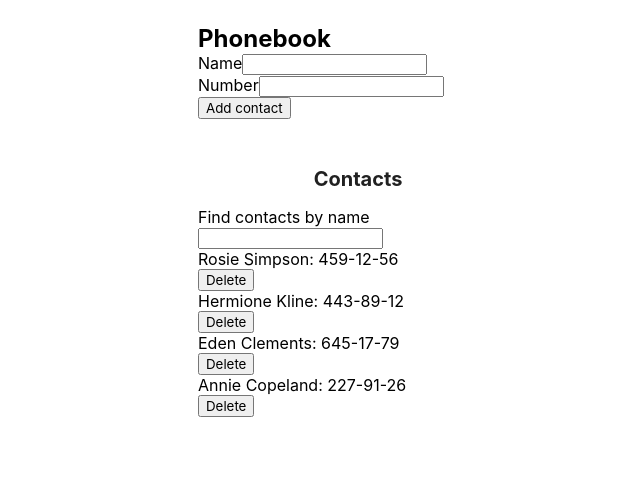
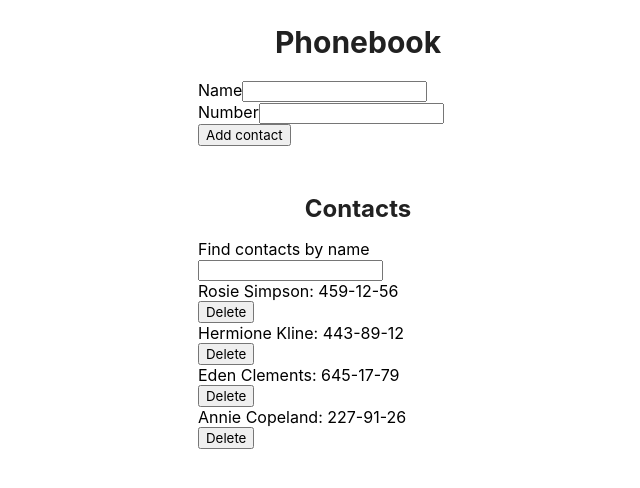
Before and after one commit to kuhai-anna/goit-react-hw-02-phonebook, a React (Create React App) app: page / in a window 1280 px wide. Shown: the top 488 px of the page, without its empty margins (282-922 px from the left). Built offline with nearby package versions, Linux system fonts and the light colour scheme.

Commit message:
Style the Section component

```diff
--- a/src/components/Section/Section.jsx
+++ b/src/components/Section/Section.jsx
@@ -1,12 +1,17 @@
 import PropTypes from 'prop-types';
-import { Container, SectionTitle, SectionWrapper } from './Section.styled';
+import {
+  Container,
+  MainTitle,
+  SectionTitle,
+  SectionWrapper,
+} from './Section.styled';
 
 export const Section = ({ mainTitle, title, children }) => {
   return (
     <SectionWrapper>
       <Container>
         {mainTitle ? (
-          <h1>{mainTitle}</h1>
+          <MainTitle>{mainTitle}</MainTitle>
         ) : (
           <SectionTitle>{title}</SectionTitle>
         )}
--- a/src/components/Section/Section.styled.jsx
+++ b/src/components/Section/Section.styled.jsx
@@ -2,12 +2,6 @@ import styled from 'styled-components';
 
 export const SectionWrapper = styled.section`
   padding: 24px 0;
-
-  :nth-child(even) {
-    background-color: ${props => {
-      return props.theme.colors.background;
-    }};
-  }
 `;
 
 export const Container = styled.div`
@@ -18,12 +12,24 @@ export const Container = styled.div`
   }};
 `;
 
+export const MainTitle = styled.h1`
+  margin-bottom: ${props => {
+    return props.theme.spacing(5);
+  }};
+
+  font-size: 30px;
+  text-align: center;
+  color: ${props => {
+    return props.theme.colors.text;
+  }};
+`;
+
 export const SectionTitle = styled.h2`
   margin-bottom: ${props => {
     return props.theme.spacing(4);
   }};
 
-  font-size: 20px;
+  font-size: 24px;
   text-align: center;
   color: ${props => {
     return props.theme.colors.text;
```
